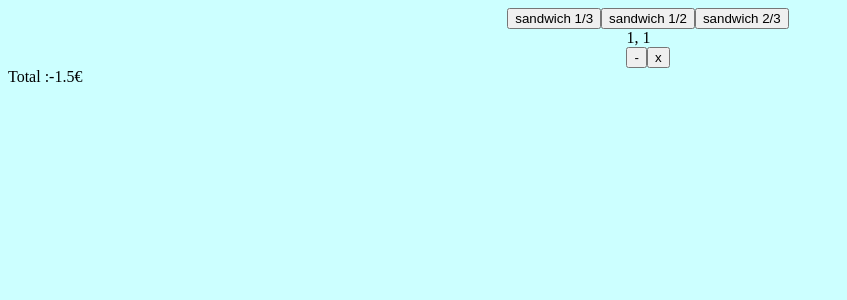
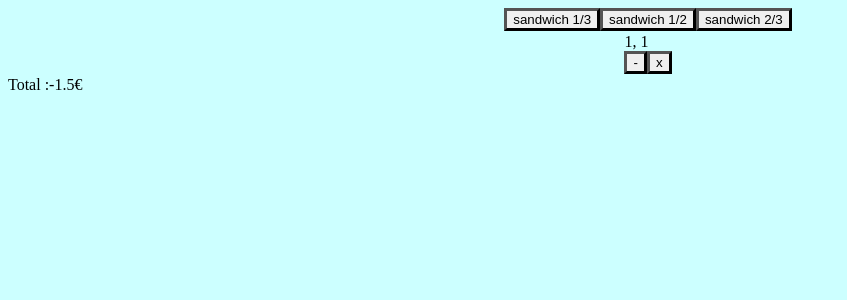
Before and after one commit to AurelienMoisson/cafet-pay, a React (Create React App) app in the folder frontend/: page / in a window 1280 px wide. Both pictures are taken after a click on the button "sandwich 1/3". Shown: the top 300 px of the page, without its empty margins (0-847 px from the left). Built offline with nearby package versions, Linux system fonts and the light colour scheme.

Commit message:
modified button style

```diff
--- a/frontend/src/components/orderForm.js
+++ b/frontend/src/components/orderForm.js
@@ -67,7 +67,7 @@ function showSelected(selected) {
 
 function selectedProduct(id, number) {
   return (
-    <div>
+    <div className="selected-product">
       <div>
         {id}, {number}
       </div>
--- a/frontend/src/styles/form.scss
+++ b/frontend/src/styles/form.scss
@@ -7,3 +7,11 @@
   align-items: stretch;
   align-content: stretch;
 }
+
+.selected-product {
+  margin: 2px;
+}
+
+.btn {
+  border-width: 3px;
+}
```
